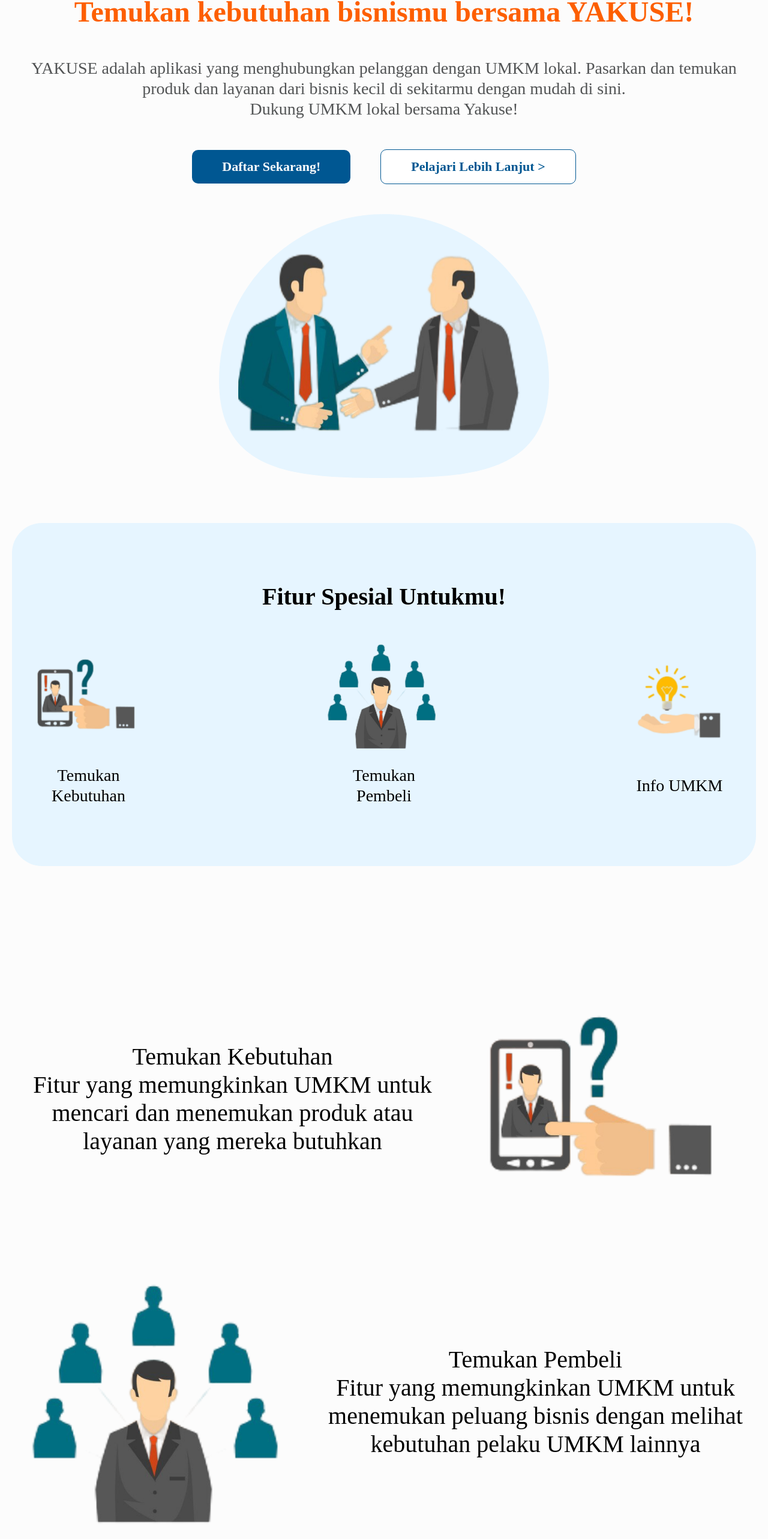
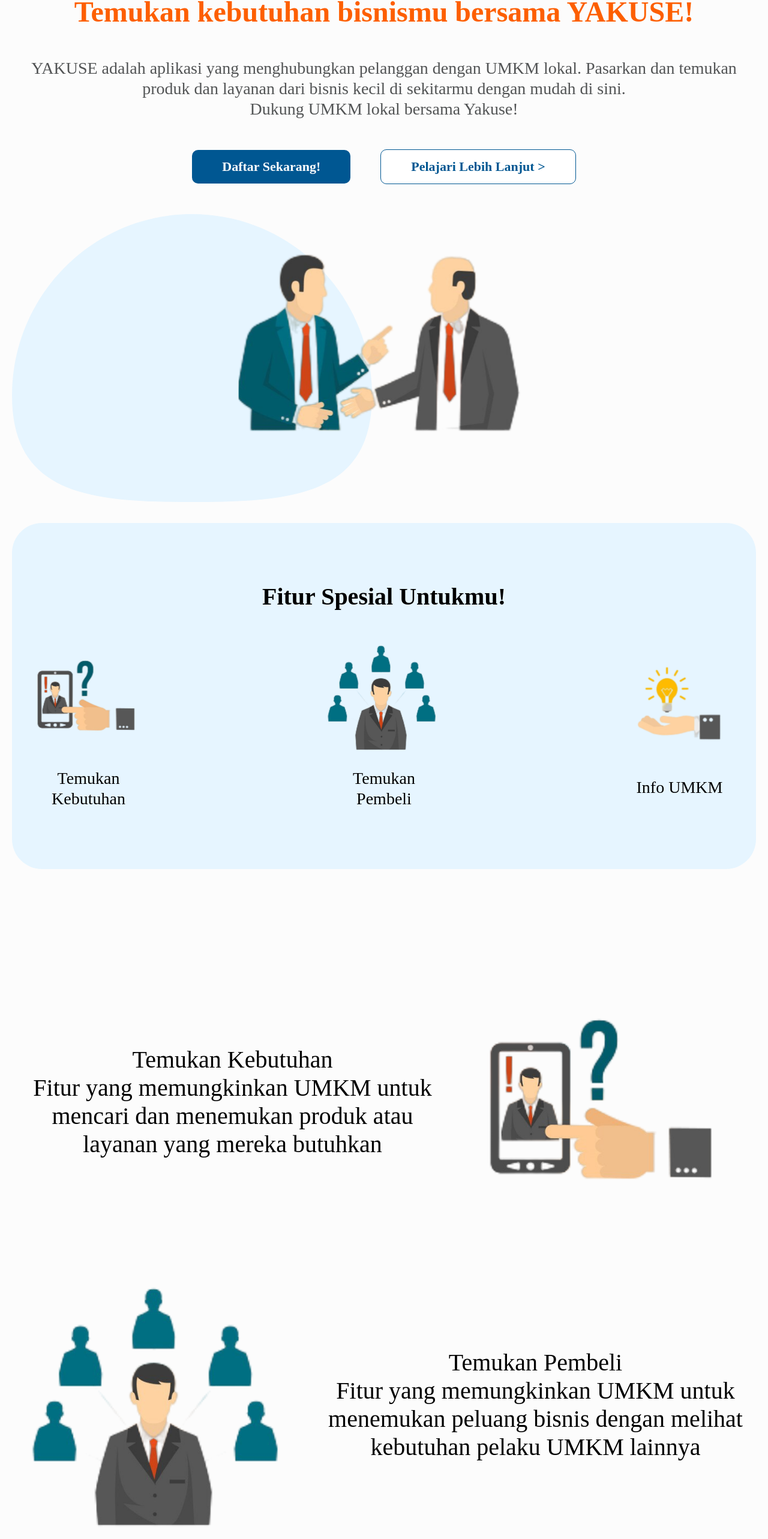
Before and after one commit to IryIndriyanto/yakuse-fe, a Next.js app: page / in a window 1280 px wide. Shown: the part 182-2748 px from the top of the page at 60% size. Built offline with nearby package versions, Linux system fonts and the light colour scheme.

Commit message:
Edit: change img into image with using next/image & styling for image container

```diff
--- a/src/components/landingMainContent/index.tsx
+++ b/src/components/landingMainContent/index.tsx
@@ -2,22 +2,22 @@
 
 import React from 'react';
 import { useRouter } from 'next/navigation';
+import Image from 'next/image';
 
+const LandingMainContain = () => {
+  const router = useRouter();
 
-const SplashMainContain = () => {
-    const router = useRouter();
-    // handle the click event of the sign up button
-    const handleSignUp = () => {
-        router.push("/register");
-    };
-    // handle the click event of benefit section button
-    const handleBenefit = () => {
-        router.push("/#benefit-section");
-    };
+  const handleSignUp = () => {
+    router.push('/register');
+  };
+
+  const handleBenefit = () => {
+    router.push('/#benefit-section');
+  };
 
   return (
     <main className="self-stretch flex flex-col items-center justify-start py-[50px] px-5 box-border gap-[150px] max-w-full gap-[37px] mq825:pt-5 mq825:pb-5 mq825:box-border gap-[19px] gap-[75px] mq1450:pt-[21px] mq1450:pb-[21px] mq1450:box-border">
-      {/*  Main Section */}
+      {/* Main Section */}
       <section className="w-[1520px] flex flex-row items-start justify-start gap-[100px] max-w-full text-center text-29xl text-primary-p-four font-para-date gap-[50px] gap-[25px] mq1450:flex-wrap">
         {/* Main description */}
         <div className="self-stretch flex flex-col items-start justify-start gap-[50px] gap-[25px]">
@@ -38,7 +38,6 @@ const SplashMainContain = () => {
 
           {/* Button Container */}
           <div className="self-stretch flex items-center justify-center gap-[50px] gap-[25px]">
-            {/* Button Daftar Sekarang */}
             <button
               onClick={handleSignUp}
               className="bg-[#005792] text-white text-3xl font-semibold py-[15px] px-[50px] rounded-[10px] hover:bg-primary-p-two"
@@ -46,10 +45,9 @@ const SplashMainContain = () => {
               Daftar Sekarang!
             </button>
 
-            {/* Button Pelajari Lebih Lanjut / lompat ke benefit section */}
             <button
-                onClick={handleBenefit}
-                className="bg-white text-[#005792] border border-[#005792] text-3xl font-semibold py-[15px] px-[50px] rounded-[10px] hover:bg-primary-p-four"
+              onClick={handleBenefit}
+              className="bg-white text-[#005792] border border-[#005792] text-3xl font-semibold py-[15px] px-[50px] rounded-[10px] hover:bg-white-w-two"
             >
               {`Pelajari Lebih Lanjut >`}
             </button>
@@ -57,63 +55,76 @@ const SplashMainContain = () => {
         </div>
 
         {/* Image Container */}
-        <div
-            className="h-[440px] w-[550px] relative min-w-[550px] max-w-full mq825:min-w-full mq1450:flex-1">
-          {/* Image related to the main section */}
-          <img
-            className="absolute top-[0px] left-[0px] w-full h-full"
+        <div className="h-[440px] w-[550px] relative min-w-[550px] max-w-full mq825:min-w-full mq1450:flex-1">
+          {/* Ellipse Image (Background) */}
+          <Image
+            className="absolute inset-0 z-0"
             alt=""
             src="/ellipse-5.svg"
+            width={600}
+            height={440}
           />
-          <img
-            className="absolute top-[calc(50%_-_167.5px)] left-[calc(50%_-_242.9px)] w-[484.8px] h-[334.1px] object-cover z-[1]"
+
+          {/* Rectangle Image (Foreground) */}
+          <Image
+            className="absolute z-10 top-1/2 left-1/2 transform -translate-x-1/2 -translate-y-1/2"
             loading="lazy"
             alt=""
             src="/rectangle-1@2x.png"
+            width={484.8}
+            height={334.1}
+            objectFit="cover"
           />
         </div>
       </section>
 
       {/* Benefit Section */}
-      <section id='benefit-section' className="w-[1520px] rounded-[50px] bg-white-w-two overflow-hidden flex flex-col items-center justify-start py-[100px] px-5 box-border gap-[100px] max-w-full text-center text-21xl text-black font-para-date gap-[50px] mq825:pt-[65px] mq825:pb-[65px] mq825:box-border gap-[25px]">
-        {/* Subheadline */}
+      <section
+        id="benefit-section"
+        className="w-[1520px] rounded-[50px] bg-white-w-two overflow-hidden flex flex-col items-center justify-start py-[100px] px-5 box-border gap-[100px] max-w-full text-center text-21xl text-black font-para-date gap-[50px] mq825:pt-[65px] mq825:pb-[65px] mq825:box-border gap-[25px]"
+      >
         <h3 className="m-0 w-[1096px] relative text-inherit leading-[46px] font-semibold font-[inherit] inline-block max-w-full mq825:text-13xl mq825:leading-[37px] mq450:text-5xl mq450:leading-[28px]">
           Fitur Spesial Untukmu!
         </h3>
 
-        {/* Benefit Card Container */}
         <div className="w-[1185px] overflow-x-auto flex flex-row items-center justify-between gap-[-200px] max-w-full text-lg">
-          {/* Temukan Kebutuhan */}
           <div
             className={`w-[200px] shrink-0 flex flex-col items-end justify-start gap-[13px] z-[4] text-center text-9xl text-black font-para-date`}
           >
-            <img
-              className="w-[200px] h-[195px] relative overflow-hidden shrink-0 object-cover"
+            <Image
+              className="relative overflow-hidden shrink-0 object-cover"
               src="/cardbenefit-1@2x.png"
+              alt="Temukan Kebutuhan"
+              width={200}
+              height={195}
             />
             <div className="self-stretch relative leading-[34px] mq450:text-3xl mq450:leading-[27px]">
               Temukan Kebutuhan
             </div>
           </div>
-          {/* Temukan Pembeli */}
           <div
             className={`w-[200px] shrink-0 flex flex-col items-end justify-start gap-[13px] z-[4] text-center text-9xl text-black font-para-date`}
           >
-            <img
-              className="w-[200px] h-[195px] relative overflow-hidden shrink-0 object-cover"
+            <Image
+              className="relative overflow-hidden shrink-0 object-cover"
               src="/cardbenefit-2@2x.png"
+              alt="Temukan Pembeli"
+              width={200}
+              height={195}
             />
             <div className="self-stretch relative leading-[34px] mq450:text-3xl mq450:leading-[27px]">
               Temukan Pembeli
             </div>
           </div>
-          {/* Info UMKM */}
           <div
             className={`w-[200px] shrink-0 flex flex-col items-end justify-start gap-[13px] z-[4] text-center text-9xl text-black font-para-date`}
           >
-            <img
-              className="w-[200px] h-[195px] relative overflow-hidden shrink-0 object-cover"
+            <Image
+              className="relative overflow-hidden shrink-0 object-cover"
               src="/cardbenefit-3@2x.png"
+              alt="Info UMKM"
+              width={200}
+              height={195}
             />
             <div className="self-stretch relative leading-[34px] mq450:text-3xl mq450:leading-[27px]">
               Info UMKM
@@ -124,39 +135,33 @@ const SplashMainContain = () => {
 
       {/* Benefit List with description Section */}
       <section className="w-[1520px] rounded-[50px] overflow-hidden flex flex-col items-center justify-start py-[100px] px-5 box-border gap-[100px] max-w-full text-center text-21xl text-black font-para-date gap-[50px] mq825:pt-[65px] mq825:pb-[65px] mq825:box-border gap-[25px]">
-        {/* Feature Benefit List */}
-        {/* Feature Temukan Kebutuhan */}
         <div className="w-[1520px] flex flex-row items-start justify-start gap-[50px] max-w-full gap-[25px] mq1450:flex-wrap">
-          {/*  Title & Description */}
           <div className="flex-1 flex flex-col items-center justify-start pt-[118.5px] px-0 pb-0 box-border min-w-[695px] max-w-full mq825:min-w-full">
-            {/* Title */}
             <h4>Temukan Kebutuhan</h4>
-            {/* Description */}
             <div>
               Fitur yang memungkinkan UMKM untuk mencari dan menemukan produk
               atau layanan yang mereka butuhkan
             </div>
           </div>
-          {/* Image */}
-          <img
-            className="w-[400px] relative max-h-full shrink-0 object-cover max-w-full mq1450:flex-1"
+          <Image
+            className="relative max-h-full shrink-0 object-cover max-w-full mq1450:flex-1"
             src="/frame-80-1@2x.png"
             alt="Temukan Kebutuhan"
+            width={400}
+            height={400}
           />
         </div>
 
-        {/* Feature Temukan Pembeli */}
         <div className="w-[1520px] flex flex-row items-start justify-start gap-[50px] max-w-full gap-[25px] mq1450:flex-wrap">
-          {/* Image */}
-          <img
-            className="w-[400px] relative max-h-full shrink-0 object-cover max-w-full mq1450:flex-1"
+          <Image
+            className="relative max-h-full shrink-0 object-cover max-w-full mq1450:flex-1"
             src="/frame-80-2@2x.png"
+            alt="Temukan Pembeli"
+            width={400}
+            height={400}
           />
-          {/* Title & Description */}
           <div className="flex-1 flex flex-col items-center justify-start pt-[118.5px] px-0 pb-0 box-border min-w-[695px] max-w-full mq825:min-w-full">
-            {/* Title */}
             <h4>Temukan Pembeli</h4>
-            {/* Description */}
             <div>
               Fitur yang memungkinkan UMKM untuk menemukan peluang bisnis dengan
               melihat kebutuhan pelaku UMKM lainnya
@@ -164,22 +169,20 @@ const SplashMainContain = () => {
           </div>
         </div>
 
-        {/* Feature Info UMKM */}
         <div className="w-[1520px] flex flex-row items-start justify-start gap-[50px] max-w-full gap-[25px] mq1450:flex-wrap">
-          {/* Title & Description */}
           <div className="flex-1 flex flex-col items-center justify-start pt-[118.5px] px-0 pb-0 box-border min-w-[695px] max-w-full mq825:min-w-full">
-            {/* Title */}
             <h4>Info UMKM</h4>
-            {/* Description */}
             <div>
               Fitur yang memungkinkan UMKM untuk mendapatkan informasi terkait
               UMKM lainnya
             </div>
           </div>
-          {/* Image */}
-          <img
-            className="w-[400px] relative max-h-full shrink-0 object-cover max-w-full mq1450:flex-1"
+          <Image
+            className="relative max-h-full shrink-0 object-cover max-w-full mq1450:flex-1"
             src="/frame-80-11@2x.png"
+            alt="Info UMKM"
+            width={400}
+            height={400}
           />
         </div>
       </section>
@@ -187,4 +190,4 @@ const SplashMainContain = () => {
   );
 };
 
-export default SplashMainContain;
+export default LandingMainContain;
--- a/src/components/landingNavbar/index.tsx
+++ b/src/components/landingNavbar/index.tsx
@@ -26,7 +26,7 @@ const LandingNavbar = () => {
         {/* Sign in Button */}
         <button
           onClick={handleSignIn}
-          className="font-para-date w-[110px] h-[42px] bg-white text-[#005792] border border-[#005792] font-semibold text-[19px] py-2 px-4 rounded-lg"
+          className="font-para-date w-[110px] h-[42px] bg-white text-[#005792] border border-[#005792] font-semibold text-[19px] py-2 px-4 rounded-lg hover:bg-white-w-two"
         >
           Sign In
         </button>
```
